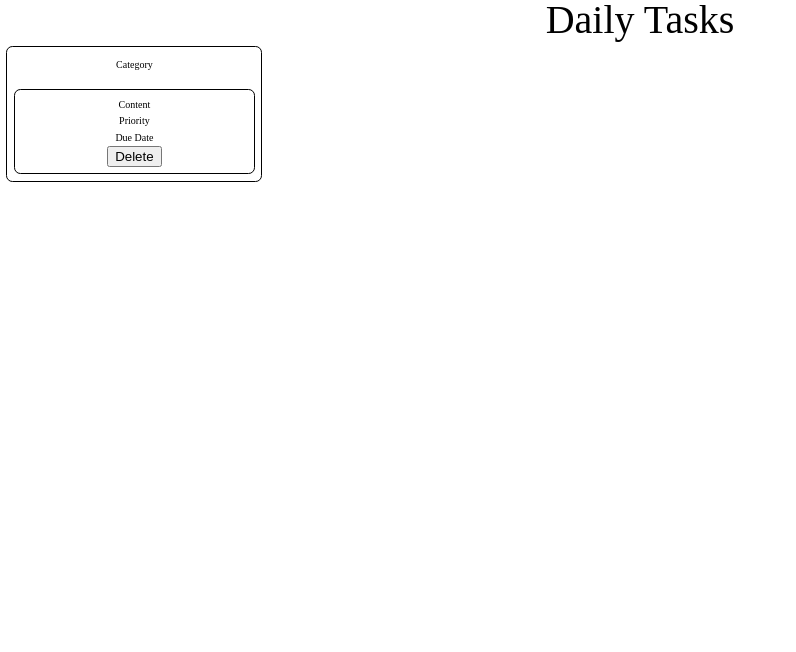
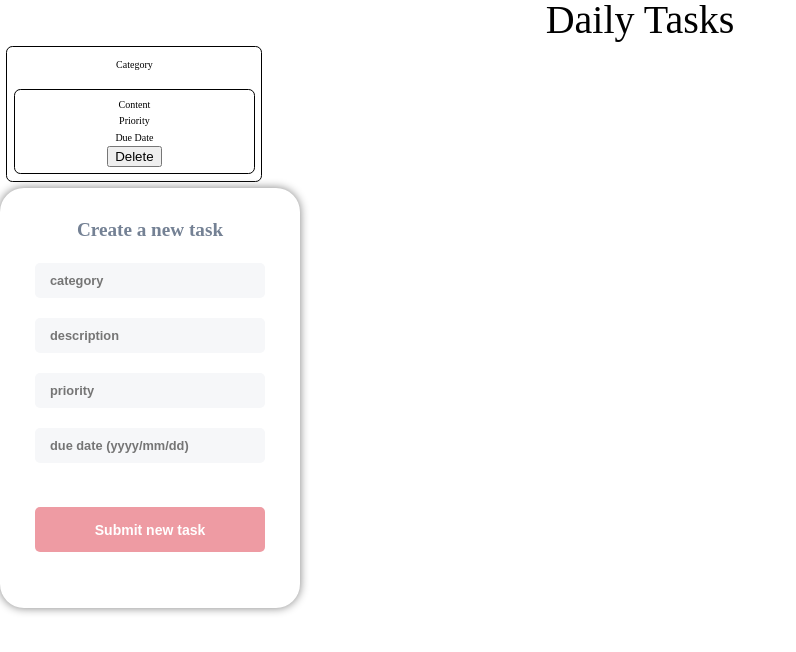
Before and after one commit to joey2005/TaskManager, a React (Create React App) app in the folder task-manager/: page / in a window 1280 px wide. Shown: the top 652 px of the page, without its empty margins (0-796 px from the left). Built offline with nearby package versions, Linux system fonts and the light colour scheme; the HTML template or start-up script is replaced by a standard one.

Commit message:
form feature created

```diff
--- a/task-manager/src/App.js
+++ b/task-manager/src/App.js
@@ -1,5 +1,6 @@
 import "./App.scss";
 import ListingTask from "./components/ListingTask/ListingTask";
+import TaskForm from "./components/TaskForm/TaskForm";
 
 function App() {
   return (
@@ -8,6 +9,7 @@ function App() {
         <h1 className="header__title">Daily Tasks</h1>
       </header>
       <ListingTask />
+      <TaskForm />
     </div>
   );
 }
--- /dev/null
+++ b/task-manager/src/components/TaskForm/TaskForm.js
@@ -0,0 +1,42 @@
+import "./TaskForm.scss";
+
+function TaskForm() {
+  return (
+    <>
+      <form className="form">
+        <h2 className="form__heading">Create a new task</h2>
+        <div className="form__input-container">
+          <input
+            name="category"
+            type="text"
+            placeholder="category"
+            className="form__input-content"
+          ></input>
+          <input
+            name="content"
+            type="text"
+            placeholder="description"
+            className="form__input-content"
+          ></input>
+          <input
+            name="priority"
+            type="text"
+            placeholder="priority"
+            className="form__input-content"
+          ></input>
+          <input
+            name="due-date"
+            type="text"
+            placeholder="due date (yyyy/mm/dd)"
+            className="form__input-content"
+          ></input>
+        </div>
+        <button className="form__button" type="submit">
+          Submit new task
+        </button>
+      </form>
+    </>
+  );
+}
+
+export default TaskForm;
--- /dev/null
+++ b/task-manager/src/components/TaskForm/TaskForm.scss
@@ -0,0 +1,58 @@
+.form {
+  box-shadow: 0 0 10px grey;
+  background-color: white;
+  width: 300px;
+  height: 420px;
+  display: inline-block;
+  border-radius: 1.5rem 1.5rem 1.5rem 1.5rem;
+  display: flex;
+  //   justify-content: center;
+  align-items: center;
+  flex-direction: column;
+
+  &__heading {
+    font-size: 1.2rem;
+    font-weight: 700;
+    margin-top: 2rem;
+    color: #748194;
+  }
+  &__input-container {
+    display: flex;
+    flex-direction: column;
+    margin: 1.5rem;
+  }
+  &__input-content {
+    margin-top: 0.5rem;
+    margin-bottom: 0.5rem;
+    font-weight: bold;
+    width: 230px;
+    margin: 0 35px 20px;
+    height: 35px;
+    padding: 6px 15px;
+    border-radius: 5px;
+    outline: none;
+    border: none;
+    background: #f6f7f9;
+    color: #748194;
+    font-size: 0.8rem;
+  }
+
+  &__button {
+    font-weight: bold;
+    width: 230px;
+    margin: 0 35px 20px;
+    height: 45px;
+    padding: 6px 15px;
+    border-radius: 5px;
+    outline: none;
+    border: none;
+    background: #ee9ba3;
+    color: white;
+    font-size: 14px;
+    transition: ease-in 0.1s;
+    &:hover {
+      cursor: pointer;
+      background-color: #e24c5b;
+    }
+  }
+}
```
